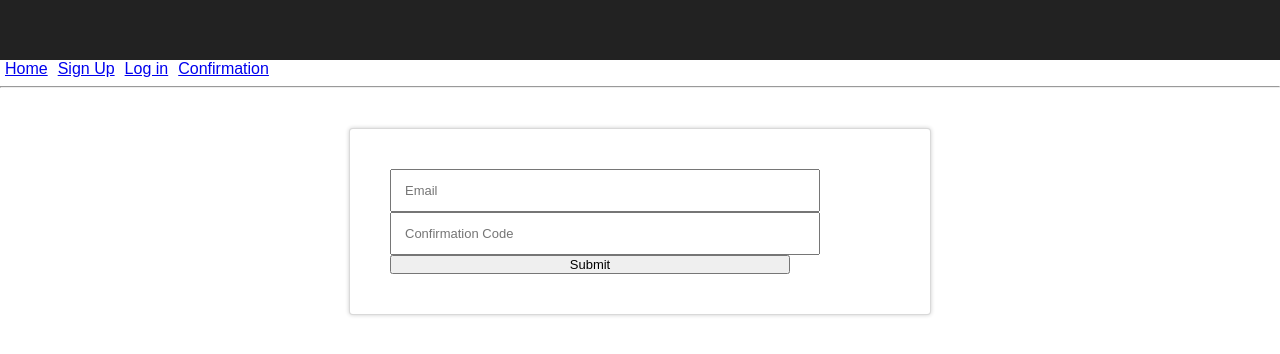
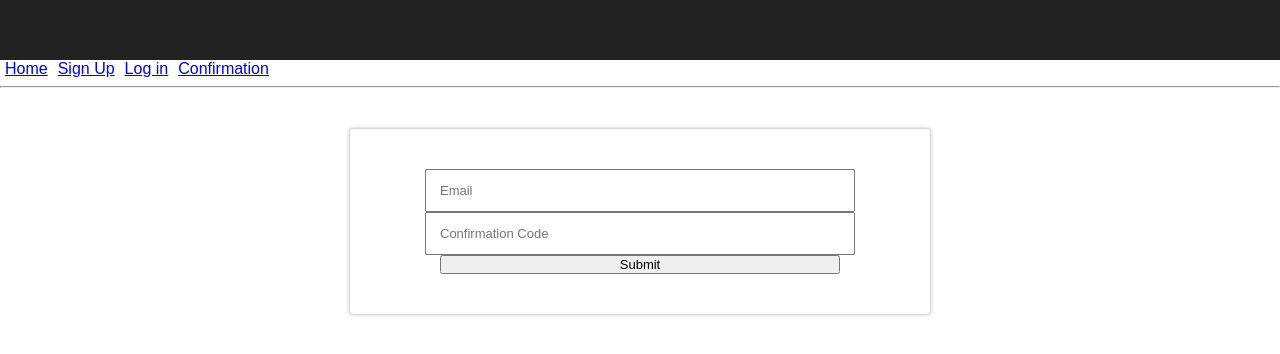
Before and after one commit to harmonsoftwaresolutions/hss-example-cognito, a React (Create React App) app: page /confirmation in a window 1280 px wide. Shown: the part 130-484 px from the top of the page. Built offline with nearby package versions, Linux system fonts and the light colour scheme; what amazon-cognito-identity-js would draw is missing.

Commit message:
align form: center

```diff
--- a/src/App.css
+++ b/src/App.css
@@ -43,7 +43,7 @@ h2 {
   color: rgb(34,34,34);
   font-weight: 200;
   margin: 0 0 24px 0;
-display: flex;
+  display: flex;
   align-items: center;
   justify-content: center;
 }
@@ -87,3 +87,15 @@ section#confirmationBox {
   white-space: nowrap;
   overflow: show;
 }
+
+form {
+  text-align:center;
+  vertical-align:middle;
+  -webkit-box-align: center;
+}
+
+form input.type=submit {
+  text-align:center;
+  vertical-align:middle;
+  -webkit-box-align: center;
+}
```
